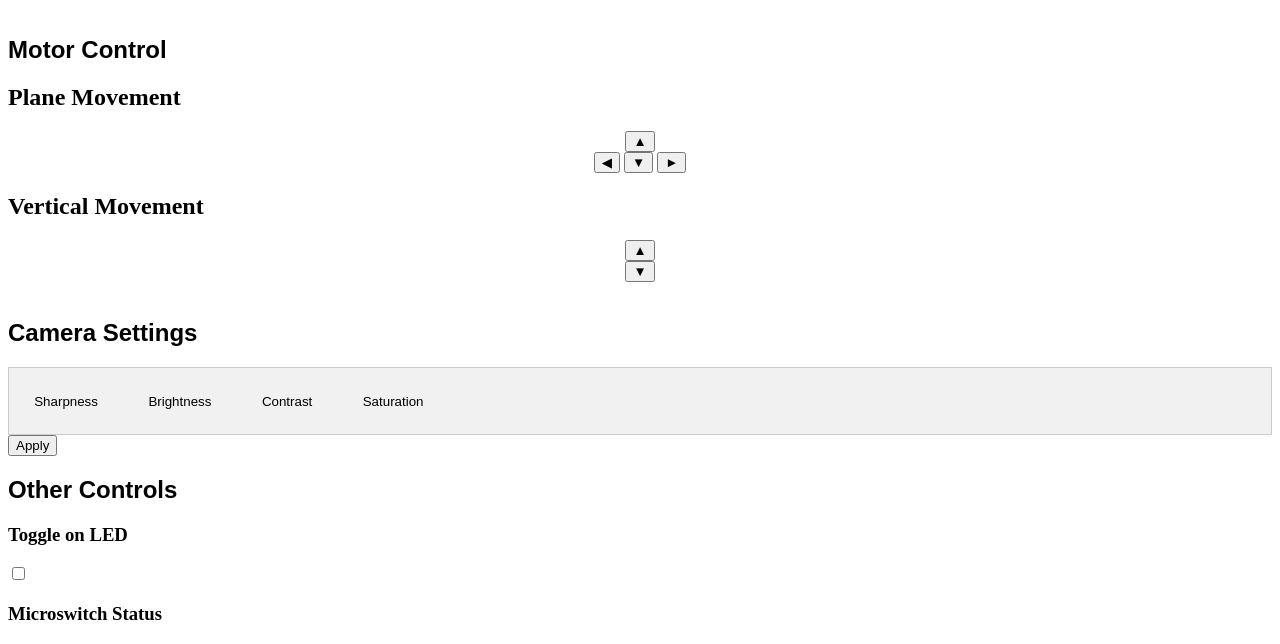
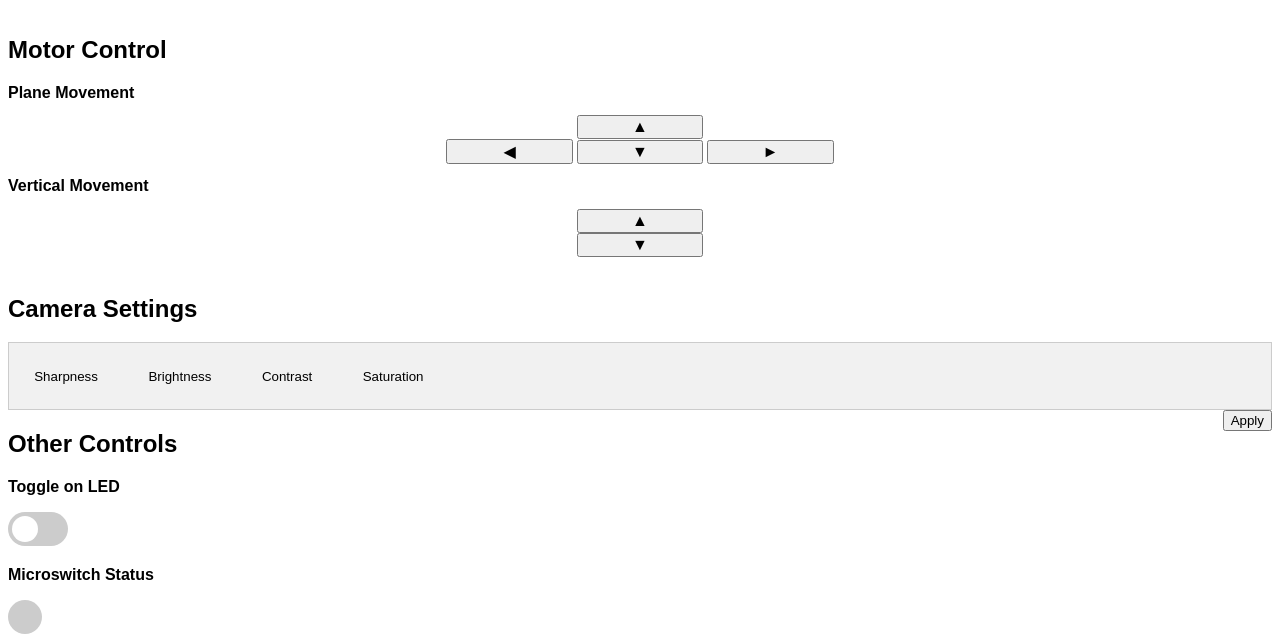
Before and after one commit to ard61/gm2-waterscope, a Flask app: page / in a window 1280 px wide. Shown: the part 948-1592 px from the top of the page. Run offline with Flask 2, Linux system fonts and the light colour scheme; parts of the project's set-up code (start-up, migrations or seed data) failed here and were passed over.

Commit message:
CSS not overwritten

```diff
--- a/src/server/static/style.css
+++ b/src/server/static/style.css
@@ -21,15 +21,9 @@
 }
 
 
-.plane_control {
+.motor_control {
   font-size:100%;
   height: 15%;
-  width: 10%;
-}
-
-.vertical_control {
-  font-size:100%;
-  height: 10%;
   width: 10%;
 }
 
@@ -72,3 +66,90 @@ div.tab button:hover {
 .header{
   font-family: Arial, "Helvetica Neue", Helvetica, sans-serif;
 }
+
+.apply
+{
+  float: right;
+}
+
+.sub_header
+{
+  font-family: Arial, "Helvetica Neue", Helvetica, sans-serif;
+  text-align: left;
+  font-size: 100%;
+}
+
+/* The switch - the box around the slider */
+.switch {
+  position: relative;
+  display: inline-block;
+  width: 60px;
+  height: 34px;
+}
+
+/* Hide default HTML checkbox */
+.switch input {display:none;}
+
+/* The slider */
+.slider {
+  position: absolute;
+  cursor: pointer;
+  top: 0;
+  left: 0;
+  right: 0;
+  bottom: 0;
+  background-color: #ccc;
+  -webkit-transition: .4s;
+  transition: .4s;
+}
+
+.slider:before {
+  position: absolute;
+  content: "";
+  height: 26px;
+  width: 26px;
+  left: 4px;
+  bottom: 4px;
+  background-color: white;
+  -webkit-transition: .4s;
+  transition: .4s;
+}
+
+input:checked + .slider {
+  background-color: #2196F3;
+}
+
+input:focus + .slider {
+  box-shadow: 0 0 1px #2196F3;
+}
+
+input:checked + .slider:before {
+  -webkit-transform: translateX(26px);
+  -ms-transform: translateX(26px);
+  transform: translateX(26px);
+}
+
+/* Rounded sliders */
+.slider.round {
+  border-radius: 34px;
+}
+
+.slider.round:before {
+  border-radius: 50%;
+}
+
+.microswitch{
+
+  background-color:#CCC;
+  border-radius: 100%;
+  display: block;
+  height: 34px;
+  width: 34px;
+  opacity: 1;
+}
+
+microswitch.active {
+  background-color: #000000;
+  opacity: 1;
+  box-shadow: 0 0 10px #000000;
+}
```
